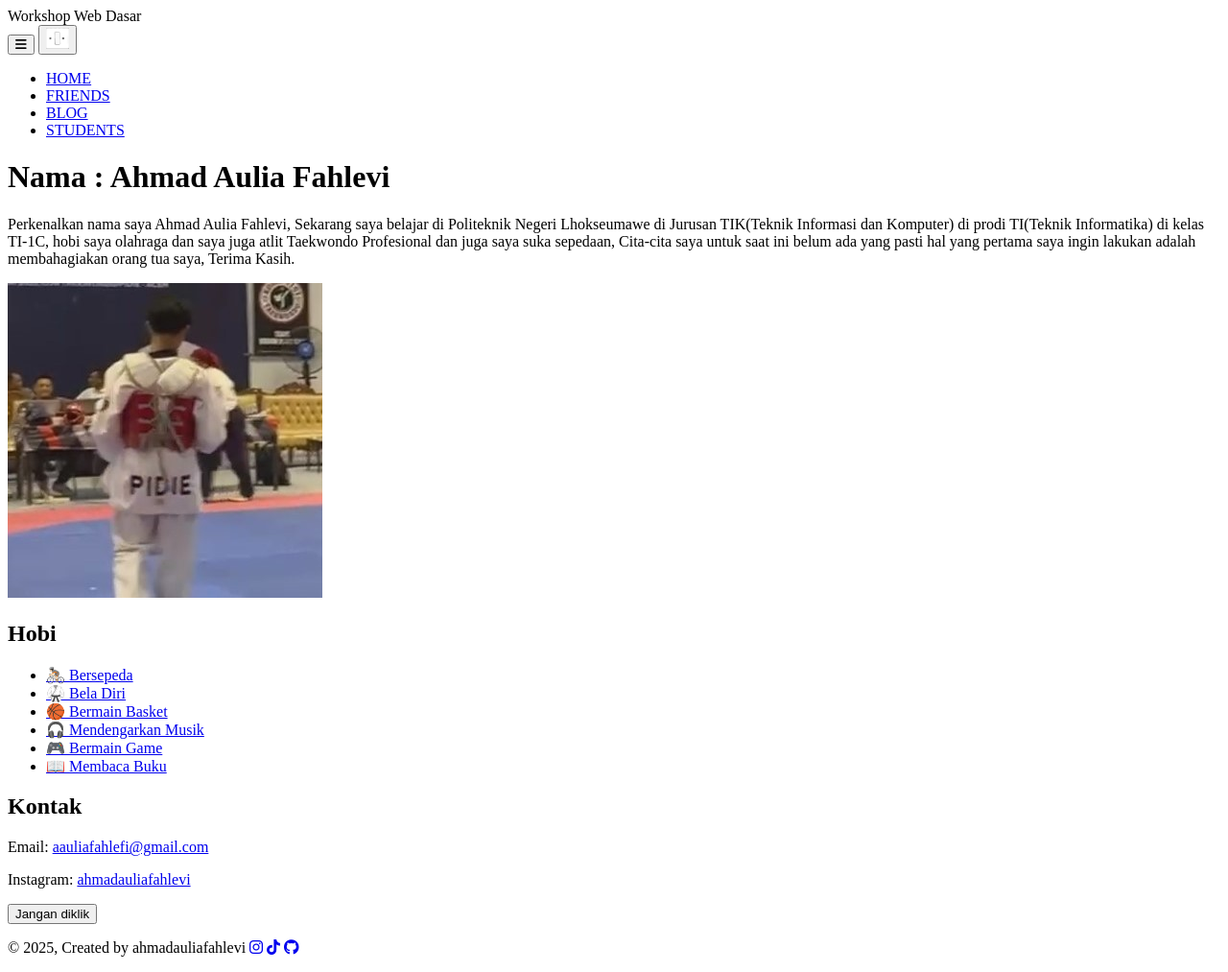
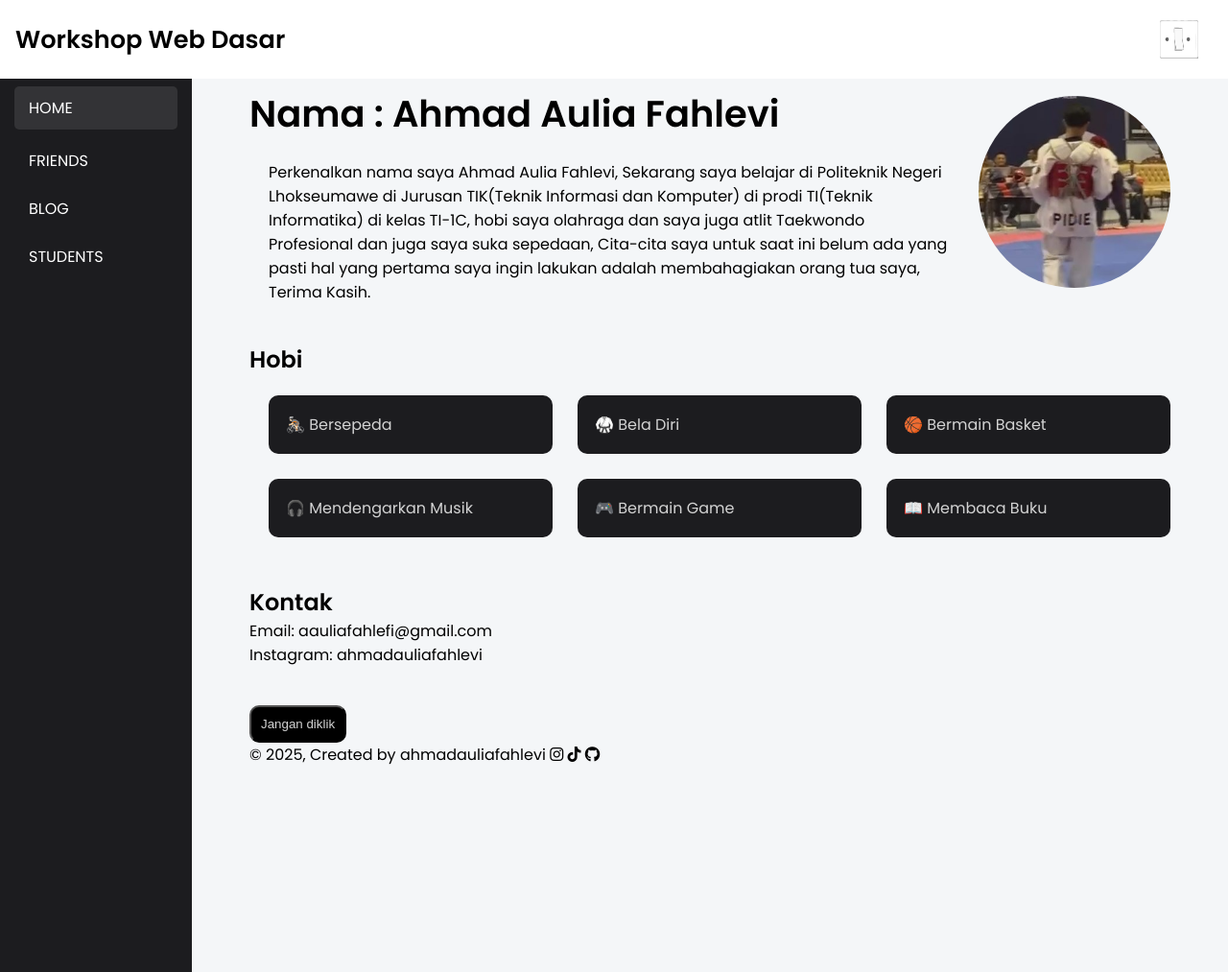
Before and after one commit to lepii1/lepii1.github.io, a Jekyll site: the page built from index.html, in a window 1280 px wide and 1013 px high. Shown: the whole window at 96% size. Built offline with Jekyll 4.4.1, drawn with Linux system fonts in a browser that asks for light colours.

Commit message:
initial commit

```diff
--- a/_layouts/default.html
+++ b/_layouts/default.html
@@ -9,7 +9,7 @@
     <link rel="stylesheet" href="https://cdnjs.cloudflare.com/ajax/libs/font-awesome/6.5.1/css/all.min.css">
 
     <!-- CSS -->
-    <link rel="stylesheet" href="{{ site.baseurl }}/assets/css/styles.scss">
+    <link rel="stylesheet" href="{{ site.baseurl }}/assets/css/styles.css">
 
     <!-- Favicon -->
      <link rel="icon" href="{{ site.baseurl }}/assets/images/favicon.ico">
```
Also changed, not shown: 1 other file.
